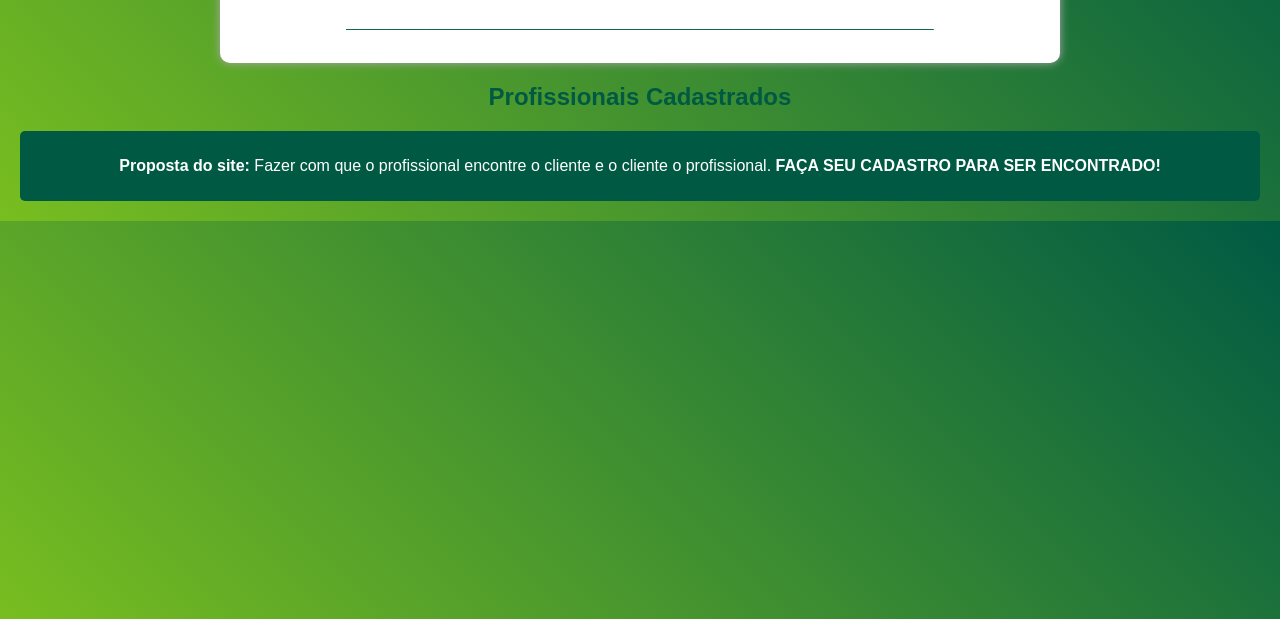
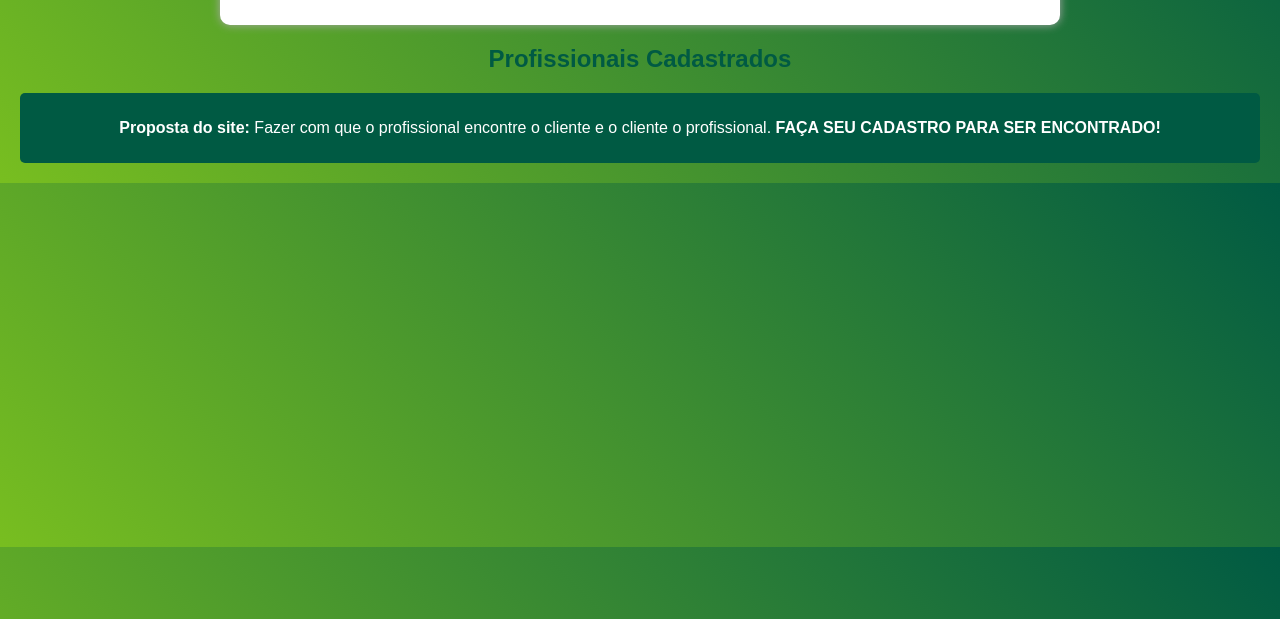
Before and after one commit to davibeza/sou-profissional, a plain HTML site: page index.html in a window 1280 px wide. Shown: the part 181-800 px from the top of the page. Drawn offline with Linux system fonts and the light colour scheme.

Commit message:
Update index.html

```diff
--- a/index.html
+++ b/index.html
@@ -93,7 +93,7 @@
             <p class="message" id="msgProfissional">Cadastrado com sucesso!</p>
         </div>
 
-        <h2 class="title" onclick="toggleForm('precisoProfissional')">____________________________________________</h2>
+        <h2 class="title" onclick="toggleForm('precisoProfissional')"></h2>
 
         </div>
 
```
